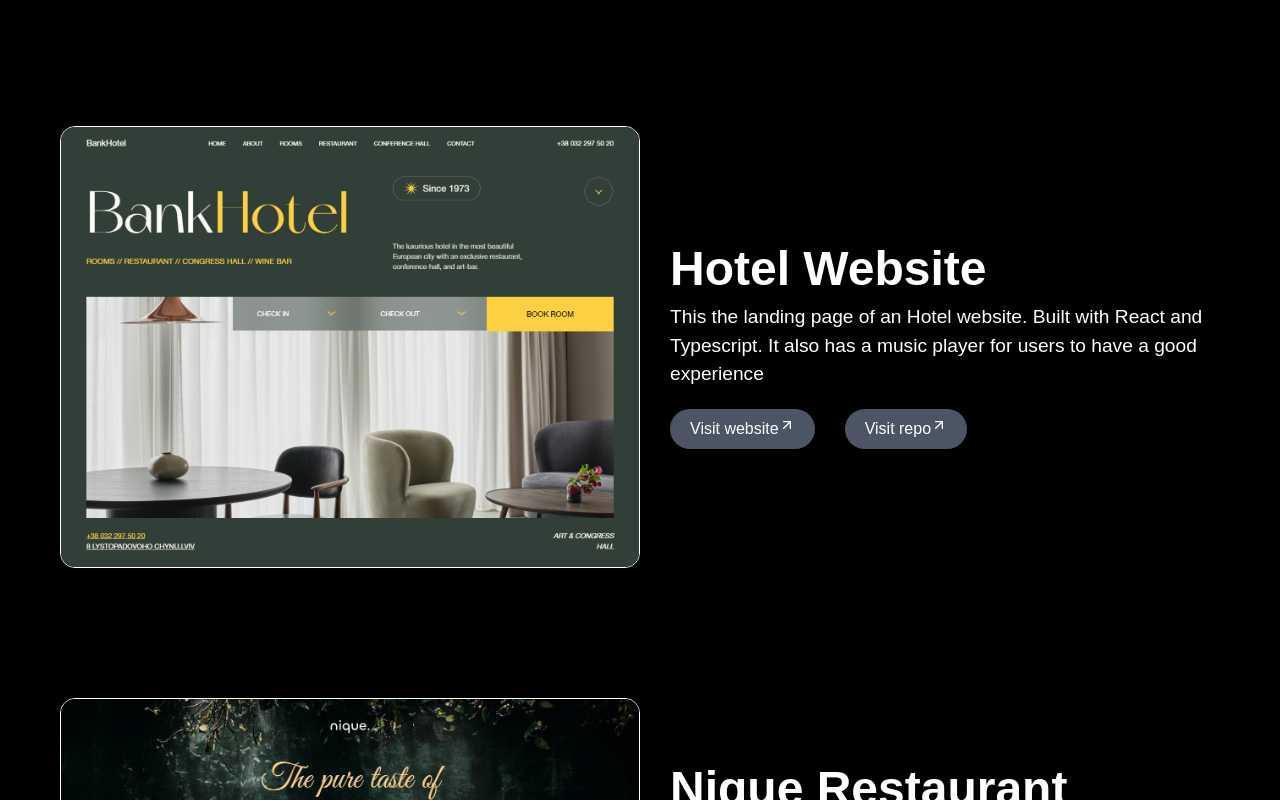
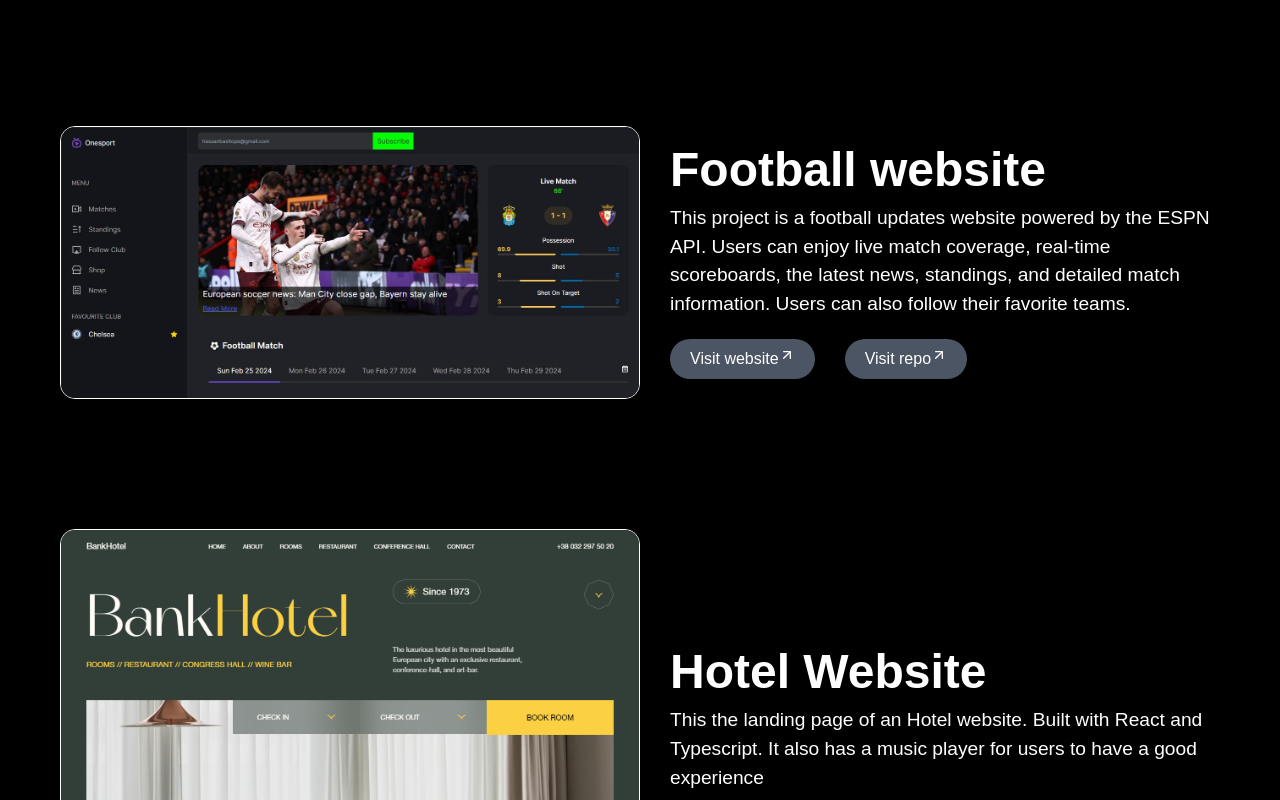
Before and after one commit to Basit46/portfolio_v2, a React (Vite) app: page / in a window 1280 px wide. Shown: the part 3180-3980 px from the top of the page. Built offline with nearby package versions, Linux system fonts and the light colour scheme; a web font is replaced by a local one.

Commit message:
Added new project

```diff
--- a/src/components/Footer.tsx
+++ b/src/components/Footer.tsx
@@ -32,7 +32,7 @@ const Footer = () => {
           <a href="https://www.linkedin.com/in/hassanbasit/" target="blank">
             <FaLinkedin />
           </a>
-          <a href="https://twitter.com/Basit0282" target="blank">
+          <a href="https://twitter.com/Basit_js" target="blank">
             <FaTwitter />
           </a>
         </div>
--- a/src/data/projectsData.ts
+++ b/src/data/projectsData.ts
@@ -7,6 +7,8 @@ import verso from "../assets/verso.png";
 import thrifts from "../assets/thrifts.png";
 import newnft from "../assets/newnft.jpeg";
 import hotel from "../assets/hotel.png";
+import onesport from "../assets/onesport.jpg";
+import { FaTeamspeak } from "react-icons/fa";
 
 export const projectsData = [
   {
@@ -42,6 +44,14 @@ export const projectsData = [
   //   github: "https://github.com/Basit46/Get-Collab",
   // },
   {
+    id: 10,
+    img: onesport,
+    title: "Football website",
+    desc: "This project is a football updates website powered by the ESPN API. Users can enjoy live match coverage, real-time scoreboards, the latest news, standings, and detailed match information. Users can also follow their favorite teams.",
+    site: "https://onesport-site.vercel.app",
+    github: "https://github.com/Basit46/Sports-Website",
+  },
+  {
     id: 9,
     img: hotel,
     title: "Hotel Website",
@@ -49,6 +59,7 @@ export const projectsData = [
     site: "https://bankhotel.vercel.app/",
     github: "https://github.com/Basit46/Hotel-website",
   },
+
   {
     id: 2,
     img: nique,
```
Also changed, not shown: src/assets/onesport.jpg (added).
